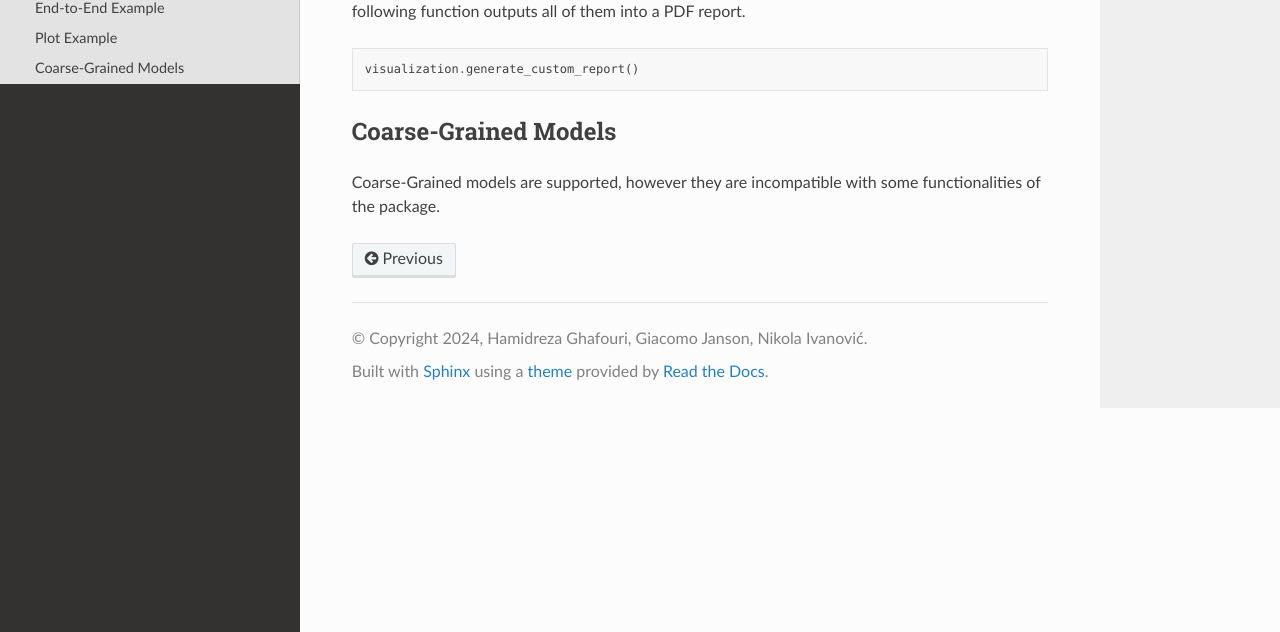
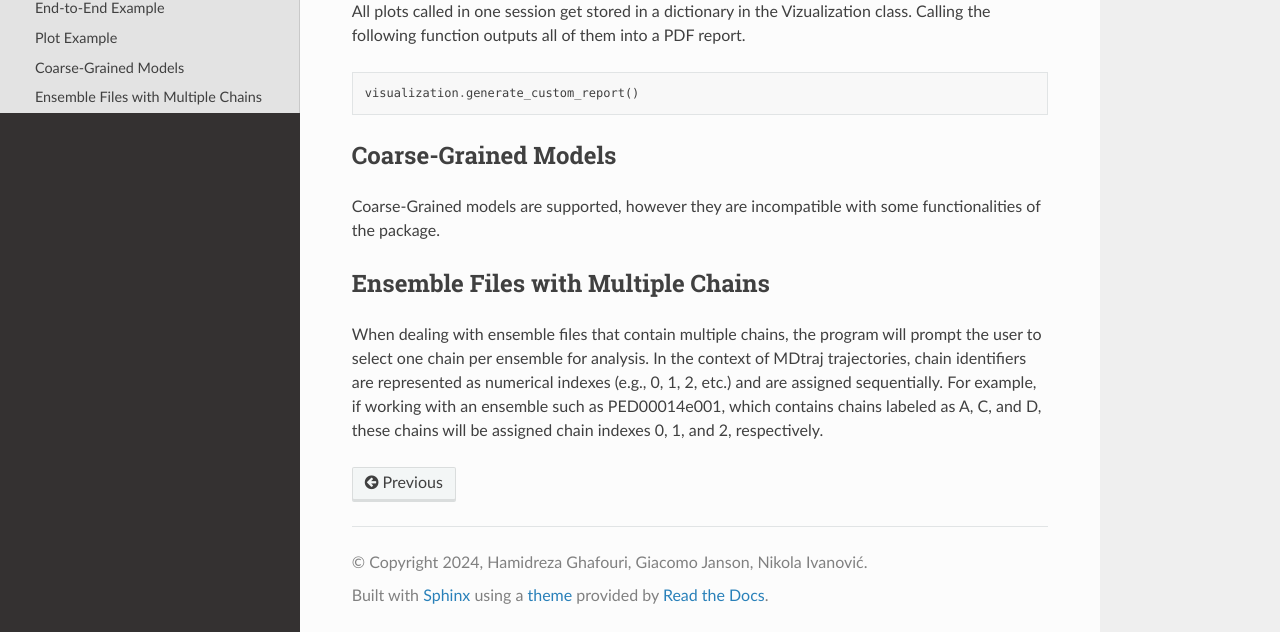
Before and after one commit to hamidrgh/EnsembleTools, a Sphinx documentation site: the page built from docs/introduction.rst, in a window 1280 px wide and 900 px high, scrolled down 4289 px, cut to the strip 268-900 px from the top of the window. Built offline with Sphinx 7.4.7 and the Read the Docs theme 2.0.0, drawn with Linux system fonts in a browser that asks for light colours; some of the changed text lies outside the part shown.

Commit message:
Update docs

```diff
--- a/docs/introduction.rst
+++ b/docs/introduction.rst
@@ -163,3 +163,8 @@ Calling the following function outputs all of them into a PDF report.
 Coarse-Grained Models
 ---------------------
 Coarse-Grained models are supported, however they are incompatible with some functionalities of the package.
+
+Ensemble Files with Multiple Chains
+-----------------------------------
+When dealing with ensemble files that contain multiple chains, the program will prompt the user to select one chain per ensemble for analysis.
+In the context of MDtraj trajectories, chain identifiers are represented as numerical indexes (e.g., 0, 1, 2, etc.) and are assigned sequentially. For example, if working with an ensemble such as PED00014e001, which contains chains labeled as A, C, and D, these chains will be assigned chain indexes 0, 1, and 2, respectively.
```
Also changed, not shown: 7 other files.
